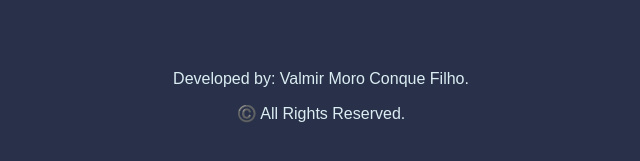
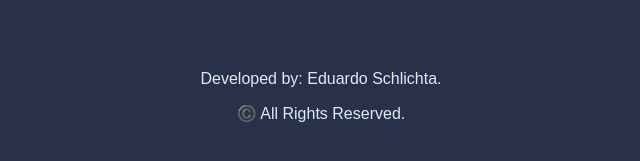
Before and after one commit to eu7doo/Projeto-final, a plain HTML site: page index.html in a window 1280 px wide. Shown: the part 505-666 px from the top of the page, 319-959 px from the left. Drawn offline with Linux system fonts and the light colour scheme.

Commit message:
Update index.html

```diff
--- a/index.html
+++ b/index.html
@@ -23,7 +23,7 @@
   </body>
 
   <footer>
-    <p>Developed by: Valmir Moro Conque Filho.</p>
+    <p>Developed by: Eduardo Schlichta.</p>
     <p>©️ All Rights Reserved.</p>
   </footer>
 
```
